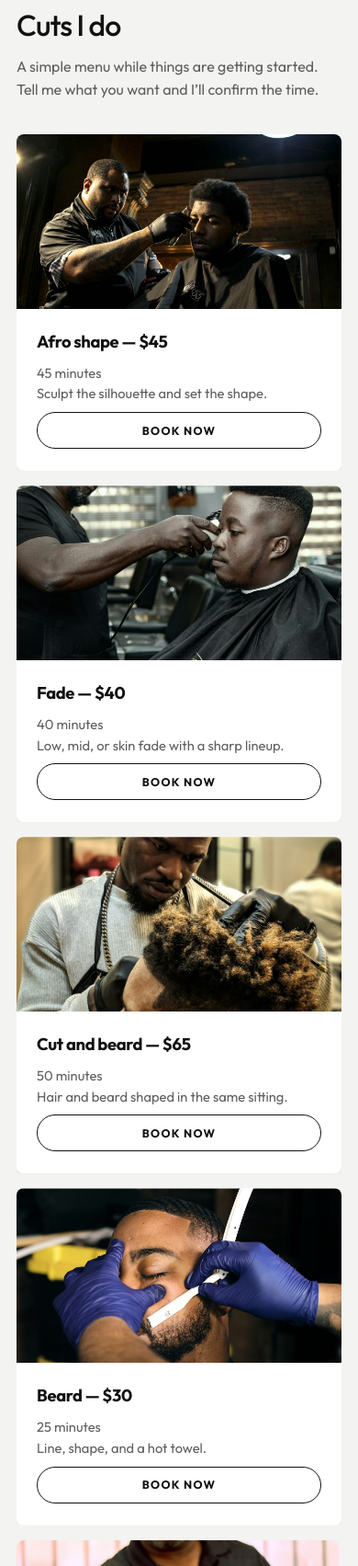
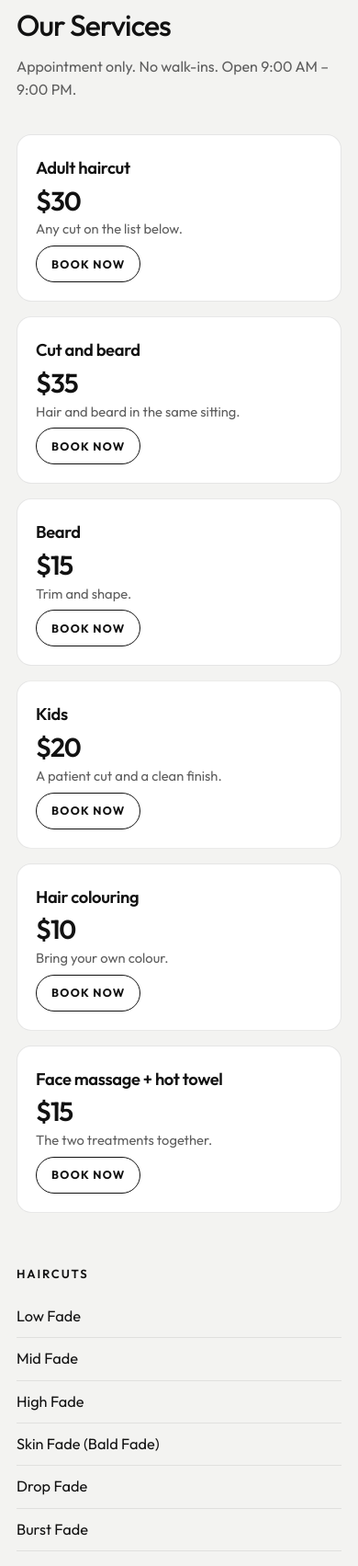
Before and after one commit to Tobitolos/valorafrocut, a plain HTML site: page index.html in a window 390 px wide. Shown: the part 2397-4100 px from the top of the page at 92% size. Drawn offline with Linux system fonts and the light colour scheme.

Commit message:
Add Our Services to the header and replace the old cut menu.
Prices, hours, and appointment-only are on the page, with his Google profile and review links.

Co-authored-by: Cursor <cursoragent@cursor.com>

```diff
--- a/css/styles.css
+++ b/css/styles.css
@@ -358,6 +358,47 @@ h1, h2, h3, p { margin: 0; }
 .meta { color: var(--muted); font-size: 0.92rem; }
 .card .btn { margin-top: auto; align-self: flex-start; }
 
+.price-row {
+  display: grid;
+  grid-template-columns: repeat(3, 1fr);
+  gap: 16px;
+  margin-bottom: 56px;
+}
+.price-card {
+  background: #fff;
+  border: 1px solid rgba(0, 0, 0, 0.1);
+  border-radius: 16px;
+  padding: 22px 20px 20px;
+  display: flex;
+  flex-direction: column;
+  gap: 6px;
+  min-height: 180px;
+}
+.price-card h3 { font-size: 1.15rem; font-weight: 600; letter-spacing: -0.02em; }
+.price-card .price { font-size: 1.8rem; font-weight: 550; letter-spacing: -0.04em; line-height: 1; }
+.price-card .btn { margin-top: auto; align-self: flex-start; }
+.service-groups {
+  display: grid;
+  grid-template-columns: 1.5fr 0.9fr;
+  gap: 48px;
+  align-items: start;
+}
+.service-groups h3 {
+  font-size: 0.82rem;
+  font-weight: 600;
+  letter-spacing: 0.14em;
+  text-transform: uppercase;
+  margin-bottom: 14px;
+}
+.service-groups .group-next { margin-top: 32px; }
+.service-groups ul { list-style: none; padding: 0; margin: 0; display: grid; gap: 0; }
+.service-groups li {
+  padding: 10px 0;
+  border-bottom: 1px solid rgba(0, 0, 0, 0.08);
+  font-size: 1.02rem;
+}
+.cut-list { grid-template-columns: 1fr 1fr; column-gap: 28px; }
+
 .standards { display: grid; grid-template-columns: repeat(3, 1fr); gap: 18px; margin-top: 36px; }
 .standard {
   border: 1px solid rgba(255, 255, 255, 0.14);
@@ -495,7 +536,7 @@ h1, h2, h3, p { margin: 0; }
 .info-block h3 { font-size: 0.78rem; letter-spacing: 0.14em; text-transform: uppercase; margin-bottom: 8px; }
 .js-address, .stack { display: grid; gap: 2px; }
 .hours { list-style: none; padding: 0; margin: 0; display: grid; gap: 8px; }
-.hours li, .price-row { display: flex; justify-content: space-between; gap: 16px; }
+.hours li { display: flex; justify-content: space-between; gap: 16px; }
 
 .sheet {
   background: #fff;
@@ -743,9 +784,11 @@ input:focus, select:focus, textarea:focus { border-color: #111; }
   .nav.is-open a:nth-child(1) { transition-delay: 0.08s; }
   .nav.is-open a:nth-child(2) { transition-delay: 0.14s; }
   .nav.is-open a:nth-child(3) { transition-delay: 0.2s; }
-  .story, .split, .cards, .standards, .steps, .contact-grid, .info-grid, .products, .deals, .packages, .hire-band, .choice-grid, .two-col {
+  .story, .split, .cards, .standards, .steps, .contact-grid, .info-grid, .products, .deals, .packages, .hire-band, .choice-grid, .two-col, .service-groups {
     grid-template-columns: 1fr;
   }
+  .price-row { grid-template-columns: 1fr 1fr; }
+  .nav { gap: 6px; }
   .products { grid-template-columns: 1fr 1fr; }
   .triptych img, .frame, .frame img { min-height: 240px; height: 260px; }
   .deal .btn { margin-top: 22px; }
@@ -793,6 +836,7 @@ input:focus, select:focus, textarea:focus { border-color: #111; }
   .step-slider .step[data-pos="1"] { transform: translateX(52%) scale(0.86); }
   .step-slider .step[data-pos="-1"] { transform: translateX(-52%) scale(0.86); }
   .to-top { right: 16px; bottom: calc(90px + env(safe-area-inset-bottom)); }
+  .price-row, .cut-list { grid-template-columns: 1fr; }
   .choice-grid { grid-template-columns: 1fr 1fr; }
   .map-frame iframe { height: 240px; }
   .sheet { padding: 18px; }
--- a/index.html
+++ b/index.html
@@ -13,7 +13,7 @@
   <link rel="preconnect" href="https://fonts.googleapis.com">
   <link rel="preconnect" href="https://fonts.gstatic.com" crossorigin>
   <link href="https://fonts.googleapis.com/css2?family=Great+Vibes&family=Outfit:wght@400;500;600;700&display=swap" rel="stylesheet">
-  <link rel="stylesheet" href="css/styles.css?v=29">
+  <link rel="stylesheet" href="css/styles.css?v=30">
 </head>
 <body data-page="home">
   <a class="skip" href="#main">Skip to content</a>
@@ -62,58 +62,87 @@
     <section class="section paper" id="services">
       <div class="wrap-wide">
         <div class="section-head" data-reveal>
-          <h2>Cuts I do</h2>
-          <p>A simple menu while things are getting started. Tell me what you want and I’ll confirm the time.</p>
+          <h2>Our Services</h2>
+          <p>Appointment only. No walk-ins. Open 9:00 AM – 9:00 PM.</p>
         </div>
-        <div class="cards">
-          <article class="card" data-reveal>
-            <img src="images/cut-2.jpg" alt="Afro shape in progress">
-            <div class="card-body">
-              <h3>Afro shape — $45</h3>
-              <p class="meta">45 minutes<br>Sculpt the silhouette and set the shape.</p>
-              <a class="btn btn-dark btn-small" href="#visit" data-pick="afro-shape">Book now</a>
-            </div>
+        <div class="price-row">
+          <article class="price-card" data-reveal>
+            <h3>Adult haircut</h3>
+            <p class="price">$30</p>
+            <p class="meta">Any cut on the list below.</p>
+            <a class="btn btn-dark btn-small" href="#visit" data-pick="adult">Book now</a>
           </article>
-          <article class="card" data-reveal>
-            <img src="images/cut-4.jpg" alt="High-top fade being finished">
-            <div class="card-body">
-              <h3>Fade — $40</h3>
-              <p class="meta">40 minutes<br>Low, mid, or skin fade with a sharp lineup.</p>
-              <a class="btn btn-dark btn-small" href="#visit" data-pick="fade">Book now</a>
-            </div>
+          <article class="price-card" data-reveal>
+            <h3>Cut and beard</h3>
+            <p class="price">$35</p>
+            <p class="meta">Hair and beard in the same sitting.</p>
+            <a class="btn btn-dark btn-small" href="#visit" data-pick="cut-beard">Book now</a>
           </article>
-          <article class="card" data-reveal>
-            <img src="images/hero.jpg" alt="Textured cut with a faded side">
-            <div class="card-body">
-              <h3>Cut and beard — $65</h3>
-              <p class="meta">50 minutes<br>Hair and beard shaped in the same sitting.</p>
-              <a class="btn btn-dark btn-small" href="#visit" data-pick="cut-beard">Book now</a>
-            </div>
+          <article class="price-card" data-reveal>
+            <h3>Beard</h3>
+            <p class="price">$15</p>
+            <p class="meta">Trim and shape.</p>
+            <a class="btn btn-dark btn-small" href="#visit" data-pick="beard">Book now</a>
           </article>
-          <article class="card" data-reveal>
-            <img src="images/cut-3.jpg" alt="Razor work along the beard">
-            <div class="card-body">
-              <h3>Beard — $30</h3>
-              <p class="meta">25 minutes<br>Line, shape, and a hot towel.</p>
-              <a class="btn btn-dark btn-small" href="#visit" data-pick="beard">Book now</a>
-            </div>
+          <article class="price-card" data-reveal>
+            <h3>Kids</h3>
+            <p class="price">$20</p>
+            <p class="meta">A patient cut and a clean finish.</p>
+            <a class="btn btn-dark btn-small" href="#visit" data-pick="kids">Book now</a>
           </article>
-          <article class="card" data-reveal>
-            <img src="images/cut-5.jpg" alt="Clippers working through waves">
-            <div class="card-body">
-              <h3>Waves — $35</h3>
-              <p class="meta">30 minutes<br>Brush work and a plan for the week.</p>
-              <a class="btn btn-dark btn-small" href="#visit" data-pick="waves">Book now</a>
-            </div>
+          <article class="price-card" data-reveal>
+            <h3>Hair colouring</h3>
+            <p class="price">$10</p>
+            <p class="meta">Bring your own colour.</p>
+            <a class="btn btn-dark btn-small" href="#visit" data-pick="colour">Book now</a>
           </article>
-          <article class="card" data-reveal>
-            <img src="images/cut-4.jpg" alt="A clean fade finished at the temple">
-            <div class="card-body">
-              <h3>Kids, 12 and under — $30</h3>
-              <p class="meta">30 minutes<br>A patient cut and a clean finish.</p>
-              <a class="btn btn-dark btn-small" href="#visit" data-pick="kids">Book now</a>
-            </div>
+          <article class="price-card" data-reveal>
+            <h3>Face massage + hot towel</h3>
+            <p class="price">$15</p>
+            <p class="meta">The two treatments together.</p>
+            <a class="btn btn-dark btn-small" href="#visit" data-pick="towel">Book now</a>
           </article>
+        </div>
+        <div class="service-groups">
+          <div data-reveal>
+            <h3>Haircuts</h3>
+            <ul class="cut-list">
+              <li>Low Fade</li>
+              <li>Mid Fade</li>
+              <li>High Fade</li>
+              <li>Skin Fade (Bald Fade)</li>
+              <li>Drop Fade</li>
+              <li>Burst Fade</li>
+              <li>Temple Fade (Temp Fade)</li>
+              <li>Taper Fade</li>
+              <li>Low Taper</li>
+              <li>Blowout Taper</li>
+              <li>Afro Fade</li>
+              <li>Sponge Twist Haircut</li>
+              <li>Buzz Cut</li>
+              <li>Caesar Cut</li>
+              <li>French Crop</li>
+              <li>Mohawk Fade</li>
+              <li>Flat Top Haircut</li>
+              <li>Textured Afro</li>
+              <li>Shadow Fade</li>
+            </ul>
+          </div>
+          <div data-reveal>
+            <h3>Hair and scalp</h3>
+            <ul>
+              <li>Face Massage</li>
+              <li>Hot Towel Treatment</li>
+            </ul>
+            <h3 class="group-next">Grooming</h3>
+            <ul>
+              <li>Beard Trimming and Shaping</li>
+              <li>Razor Line-Up</li>
+              <li>Hair Colouring (bring your colour)</li>
+              <li>Beard Colouring</li>
+              <li>Eyebrow Shaping</li>
+            </ul>
+          </div>
         </div>
       </div>
     </section>
@@ -149,7 +178,7 @@
         <div class="section-head" data-reveal>
           <p class="eyebrow">Hello</p>
           <h2>Get in touch</h2>
-          <p>281 Livingstone Street West, Barrie. Send a note or call, and I’ll confirm a time.</p>
+          <p>281 Livingstone Street West, Barrie. Appointment only, no walk-ins. Send a note or call, and I’ll confirm a time.</p>
         </div>
         <div class="map-frame" data-reveal>
           <iframe
@@ -166,11 +195,18 @@
             <p class="js-address"></p>
           </div>
           <div class="info-block">
+            <h3>Hours</h3>
+            <ul class="hours js-hours"></ul>
+            <p>Appointment only. No walk-ins.</p>
+          </div>
+          <div class="info-block">
             <h3>Reach me</h3>
             <p class="stack">
               <a class="js-phone"></a>
               <a class="js-email"></a>
               <a class="js-tiktok"></a>
+              <a class="js-profile">Google profile</a>
+              <a class="js-review">Leave a review</a>
             </p>
           </div>
         </div>
@@ -179,12 +215,12 @@
             <div>
               <p style="font-weight:600;margin-bottom:8px;">Cut*</p>
               <div class="choice-grid">
-                <label class="choice"><input type="radio" name="service" value="Afro Shape — $45" required checked><span>Afro shape</span><span>$45</span></label>
-                <label class="choice"><input type="radio" name="service" value="Signature Fade — $40"><span>Fade</span><span>$40</span></label>
-                <label class="choice"><input type="radio" name="service" value="Cut and Beard — $65"><span>Cut &amp; beard</span><span>$65</span></label>
-                <label class="choice"><input type="radio" name="service" value="Beard Sculpt — $30"><span>Beard</span><span>$30</span></label>
-                <label class="choice"><input type="radio" name="service" value="Wave Session — $35"><span>Waves</span><span>$35</span></label>
-                <label class="choice"><input type="radio" name="service" value="Kids Cut — $30"><span>Kids</span><span>$30</span></label>
+                <label class="choice"><input type="radio" name="service" value="Adult Haircut — $30" required checked><span>Adult haircut</span><span>$30</span></label>
+                <label class="choice"><input type="radio" name="service" value="Cut and Beard — $35"><span>Cut &amp; beard</span><span>$35</span></label>
+                <label class="choice"><input type="radio" name="service" value="Beard — $15"><span>Beard</span><span>$15</span></label>
+                <label class="choice"><input type="radio" name="service" value="Kids — $20"><span>Kids</span><span>$20</span></label>
+                <label class="choice"><input type="radio" name="service" value="Hair Colouring — $10"><span>Hair colour</span><span>$10</span></label>
+                <label class="choice"><input type="radio" name="service" value="Face Massage + Hot Towel — $15"><span>Massage + towel</span><span>$15</span></label>
               </div>
             </div>
             <div class="two-col">
@@ -205,6 +241,7 @@
               <label>Time*
                 <select name="time" required>
                   <option value="">Select a time</option>
+                  <option>9:00 AM</option>
                   <option>10:00 AM</option>
                   <option>11:00 AM</option>
                   <option>12:00 PM</option>
@@ -214,10 +251,13 @@
                   <option>4:00 PM</option>
                   <option>5:00 PM</option>
                   <option>6:00 PM</option>
+                  <option>7:00 PM</option>
+                  <option>8:00 PM</option>
+                  <option>9:00 PM</option>
                 </select>
               </label>
             </div>
-            <label>Note
+            <label>Note (Optional)
               <textarea name="notes" placeholder="What you want the cut to look like."></textarea>
             </label>
           </div>
@@ -232,6 +272,6 @@
     </section>
   </main>
   <div id="footer"></div>
-  <script src="js/site.js?v=2"></script>
+  <script src="js/site.js?v=3"></script>
 </body>
 </html>
--- a/js/site.js
+++ b/js/site.js
@@ -7,28 +7,25 @@ const SITE = {
   tiktok: "https://www.tiktok.com/@valor.afrocut",
   tiktokHandle: "@valor.afrocut",
   address: ["281 Livingstone Street West", "Barrie, ON L4N 7C7"],
-  hours: [
-    ["Monday – Thursday", "10:00 AM – 7:00 PM"],
-    ["Friday – Saturday", "9:00 AM – 7:00 PM"],
-    ["Sunday", "11:00 AM – 5:00 PM"],
-  ],
+  googleProfile: "https://g.page/r/CQsgEQmhXPyUEBI",
+  googleReview: "https://g.page/r/CQsgEQmhXPyUEBI/review",
+  hours: [["Open", "9:00 AM – 9:00 PM"]],
 };
 
 const NAV = [
   ["#top", "top", "Home"],
   ["#about", "about", "About"],
+  ["#services", "services", "Our Services"],
   ["#visit", "visit", "Book Now"],
 ];
 
 const SERVICE_PICKS = {
-  "afro-shape": "Afro Shape — $45",
-  fade: "Signature Fade — $40",
-  "cut-beard": "Cut and Beard — $65",
-  beard: "Beard Sculpt — $30",
-  waves: "Wave Session — $35",
-  kids: "Kids Cut — $30",
-  retwist: "Loc Retwist — $80",
-  ritual: "Valor Ritual — $140",
+  adult: "Adult Haircut — $30",
+  "cut-beard": "Cut and Beard — $35",
+  beard: "Beard — $15",
+  kids: "Kids — $20",
+  colour: "Hair Colouring — $10",
+  towel: "Face Massage + Hot Towel — $15",
 };
 
 const TIKTOK_ICON = `<svg viewBox="0 0 24 24" width="20" height="20" aria-hidden="true"><path fill="currentColor" d="M19.59 6.69a4.83 4.83 0 0 1-3.77-4.25V2h-3.45v13.67a2.89 2.89 0 0 1-2.88 2.5 2.89 2.89 0 0 1-2.89-2.89 2.89 2.89 0 0 1 2.89-2.89c.28 0 .54.04.79.1V9.01a6.27 6.27 0 0 0-.79-.05 6.34 6.34 0 0 0-6.34 6.34 6.34 6.34 0 0 0 6.34 6.34 6.34 6.34 0 0 0 6.33-6.34V8.69a8.18 8.18 0 0 0 4.77 1.52V6.76a4.85 4.85 0 0 1-1-.07z"/></svg>`;
@@ -83,6 +80,8 @@ function renderFooter() {
           <a class="js-phone"></a>
           <a class="js-email"></a>
           <a class="js-tiktok">${SITE.tiktokHandle}</a>
+          <a class="js-profile">Google profile</a>
+          <a class="js-review">Leave a review</a>
         </div>
         <p class="copyright">© <span data-year></span> Valor Afro Cut. All rights reserved.</p>
       </div>
@@ -159,6 +158,12 @@ function fillSiteBits(root = document) {
     if (!node.classList.contains("icon-link") && !node.querySelector("svg")) {
       node.textContent = node.textContent || SITE.tiktokHandle;
     }
+  });
+  root.querySelectorAll(".js-profile, .js-review").forEach((node) => {
+    const review = node.classList.contains("js-review");
+    node.href = review ? SITE.googleReview : SITE.googleProfile;
+    node.target = "_blank";
+    node.rel = "noopener noreferrer";
   });
   root.querySelectorAll(".js-address").forEach((node) => {
     node.innerHTML = SITE.address.map((line) => `<span>${line}</span>`).join("");
```
